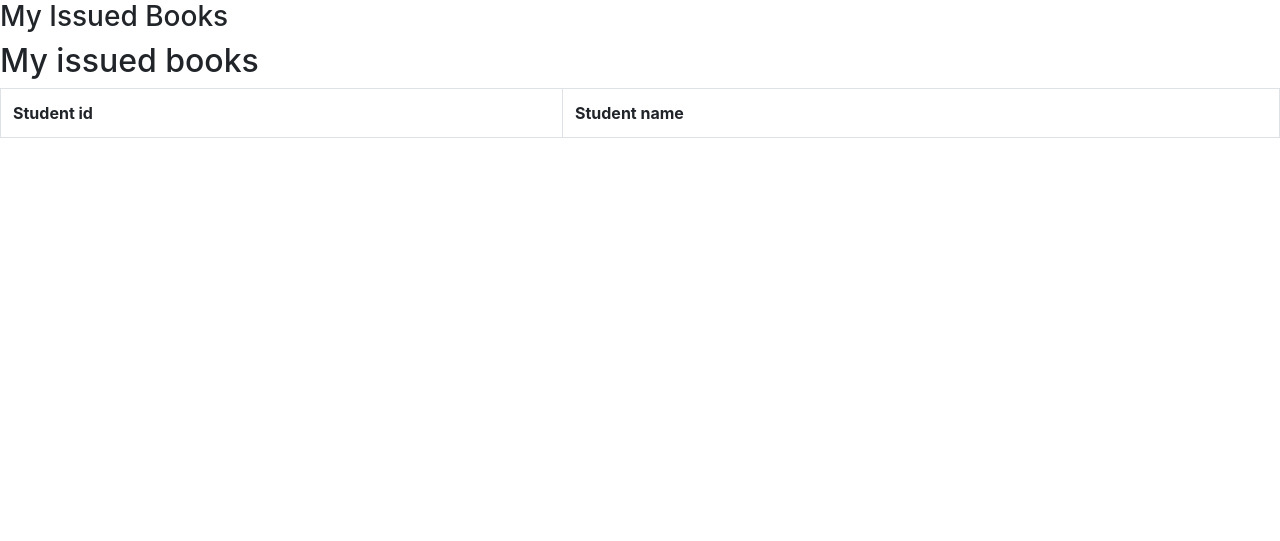
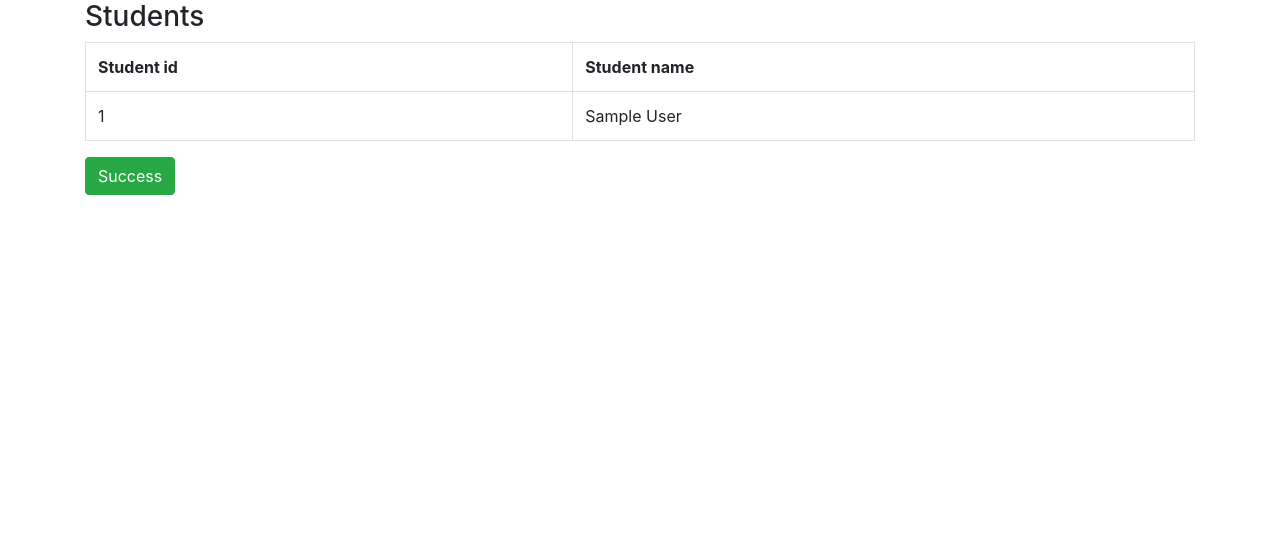
Before and after one commit to mumbai19/team-1, a PHP site: page /add_student.php in a window 1280 px wide. Shown: the top 541 px of the page. Run offline with PHP 8.4, Linux system fonts and the light colour scheme; tables that the repository leaves empty or names only in its code hold one stand-in row (values such as "Sample post"); data that the repository does not hold is empty; a stand-in replaces the project's code that opens the database connection.

Commit message:
add student commit 2

```diff
--- a/add_student.php
+++ b/add_student.php
@@ -22,10 +22,10 @@ require_once("connect.php");
 $id = 1;
 ?>
         <div class="right_col" role="main">
-            <div class="">
+            <div class="container">
                 <div class="page-title">
                     <div class="title_left">
-                        <h3>My Issued Books</h3>
+                        <h3>Students</h3>
                     </div>
                 </div>
 
@@ -34,7 +34,7 @@ $id = 1;
                     <div class="col-md-12 col-sm-12 col-xs-12">
                         <div class="x_panel">
                             <div class="x_title">
-                                <h2>My issued books</h2>
+<!--                                <h2>Students</h2>-->
 
                                 <div class="clearfix"></div>
                             </div>
@@ -54,22 +54,27 @@ $id = 1;
 -->
 
                                     <?php
-$query = "SELECT sid FROM student_course_map, course_user_map, student WHERE
-          student_course_map.sid=student.sid and student_course_map.cid=course_user_map.cid and course_user_map=$id";
+$query = "SELECT studentdetails.sid, studentdetails.name FROM student_course, course_user_master, studentdetails WHERE
+student_course.sid=studentdetails.sid and student_course.courseid=course_user_master.courseid and course_user_master.uid=$id";
 
-$select_student_details = mysqli_query($connection,$query);
+//
+//                                    echo $query;
+//                                    die();
+
+$res = mysqli_query($connection,$query);
+
 
 while($row=mysqli_fetch_assoc($res)){
     echo "<tr>";
     echo "<td>";
-    echo $row["student_id"];
+    echo $row["sid"];
     echo "</td>";
     echo "<td>";
-    echo $row["books_name"];
+    echo $row["name"];
     echo "</td>";
-    echo "<td>";
-    echo $row["books_issue_date"];
-    echo "</td>";
+//    echo "<td>";
+//    echo $row["books_issue_date"];
+//    echo "</td>";
 }
 
                                     ?>
@@ -80,6 +85,7 @@ while($row=mysqli_fetch_assoc($res)){
 
 
                             </div>
+                            <button type="button" class="btn btn-success">Success</button>
                         </div>
                     </div>
                 </div>
```
